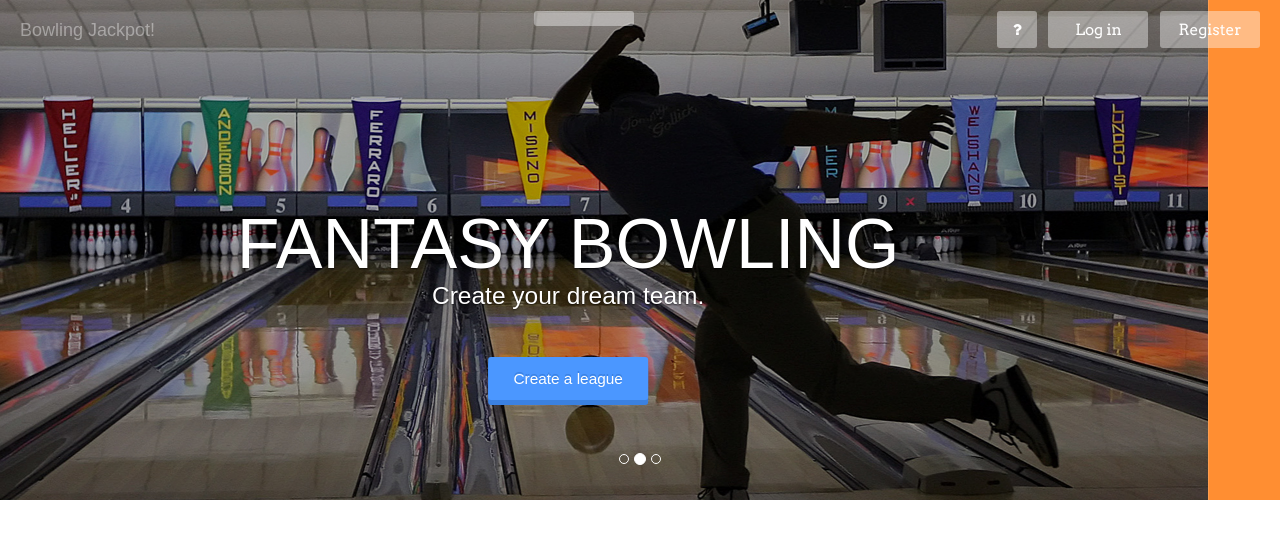
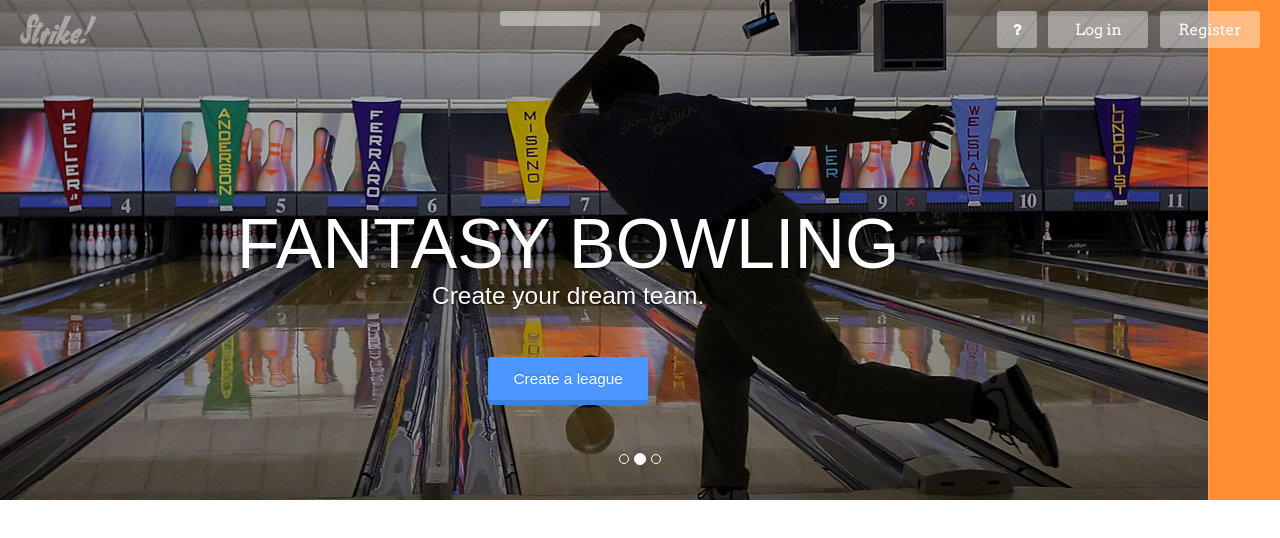
Before and after one commit to cjang5/bowling-jackpot, a plain HTML site: page index.html in a window 1280 px wide. Drawn offline with nearby package versions, Linux system fonts and the light colour scheme; files whose address does not match are found by name.

Commit message:
edited readme

```diff
--- a/css/main.css
+++ b/css/main.css
@@ -1,3 +1,9 @@
+@font-face {
+    font-family: 'South Africa';
+    src:    url(../fonts/SouthAfrican.woff2)    format('woff2'),
+            url(../fonts/SouthAfrican.ttf)      format('truetype'); /* Safari, Android, iOS */
+}
+
 /*
 ||=====||
 ||FORMS||
@@ -83,7 +89,8 @@ body,
 }
 
 .navbar-brand {
-    font-family: 'Montserrat', sans-serif;
+    font-family: 'South Africa', sans-serif;
+    font-size: 3em;
     cursor: pointer;
 }
 
--- a/index.html
+++ b/index.html
@@ -31,7 +31,7 @@
             <div class='container-fluid'>
                 <div class='navbar-brand'>
                     <a href="index.html">
-                        <span>Bowling Jackpot!</span>
+                        <span>Strike!</span>
                     </a>
                 </div>
 
```
Also changed, not shown: fonts/SouthAfrican.ttf (added), fonts/SouthAfrican.woff2 (added), img/strike_logo_github.png (added), 2 other files.
